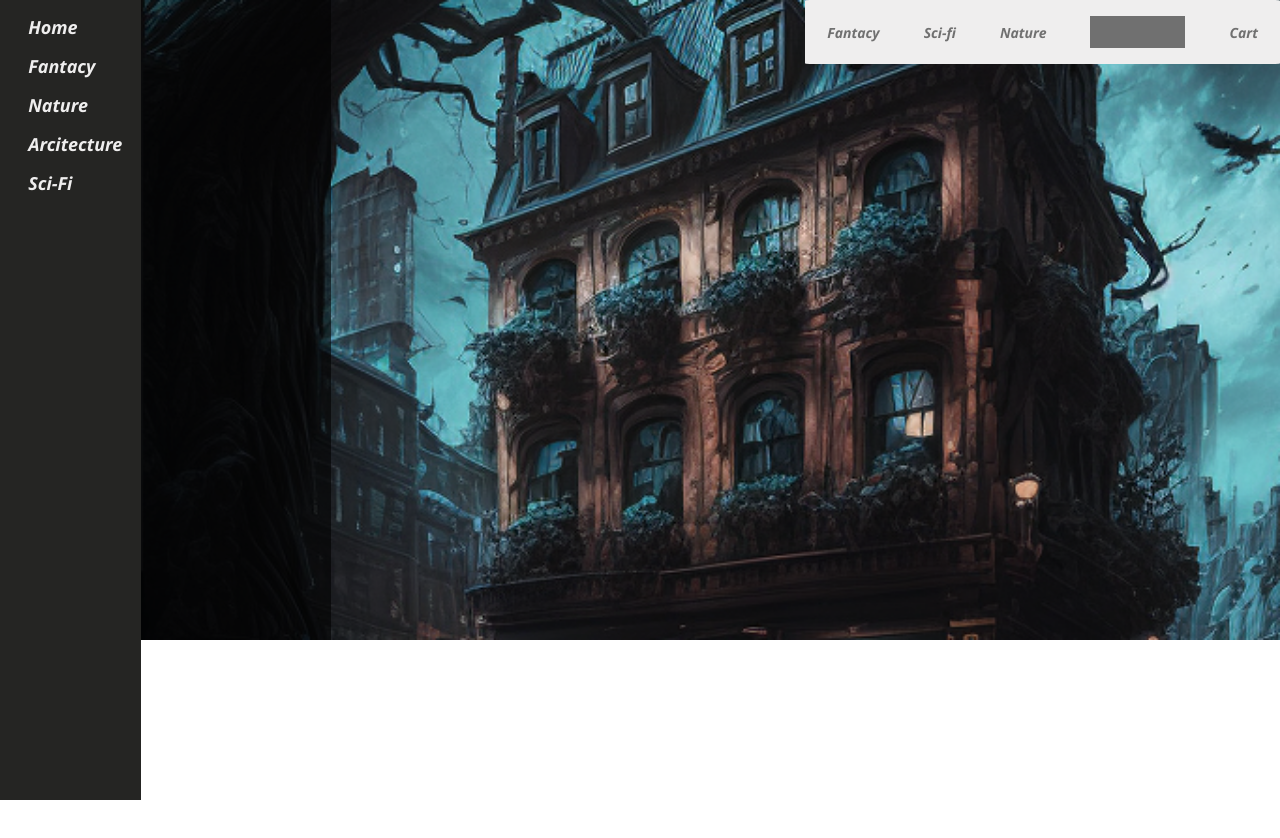
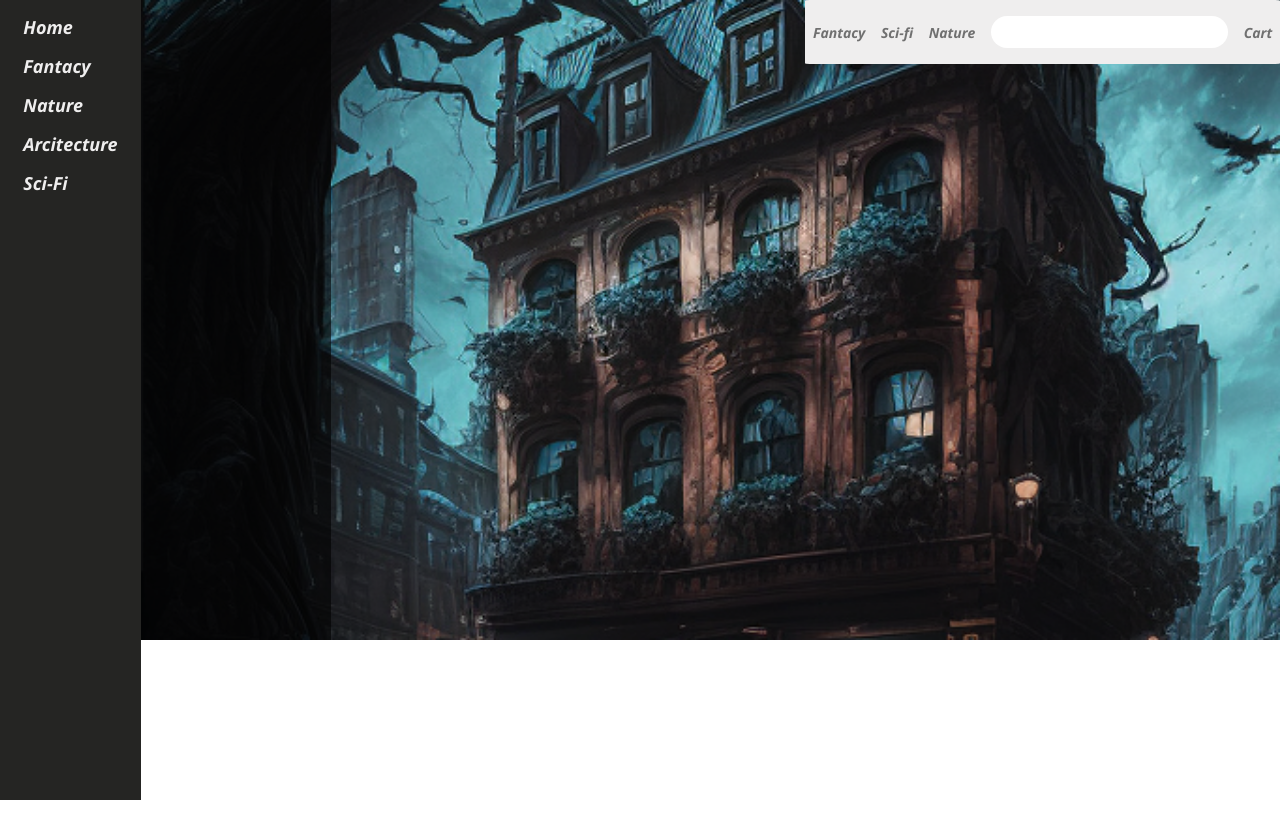
Before and after one commit to wi1helm/Webshop, a plain HTML site: page index.html in a window 1280 px wide. Shown: the top 838 px of the page. Drawn offline with Linux system fonts and the light colour scheme.

Commit message:
Remade some code
Removed the neeed for the text tgat and indtead used flexbox

```diff
--- a/styles.css
+++ b/styles.css
@@ -22,15 +22,13 @@ body {
     width: 11%;
     height: 100%;
     background-color: #252523;
-}
-#content nav text{
     color: #EFEEEE;
     font-family: 'Segoe UI', Tahoma, Geneva, Verdana, sans-serif;
     font-style: italic;
     font-size: 12px;
-    margin-left: 20%;
+    align-items: center;
 }
-#content nav text h2:hover{
+#content nav h2:hover{
     color:aquamarine;
 }
 .content{
@@ -75,7 +73,8 @@ body {
     z-index: 1;
 }
 #search{
-    width: 20%;
+    width: 50%;
     height: 50%;
-    background-color: #707070;
+    border-radius: 20px;
+    background-color: white;
 }
```
